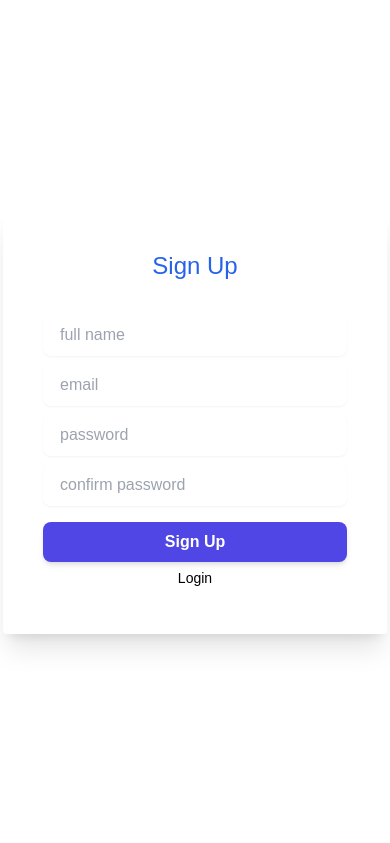
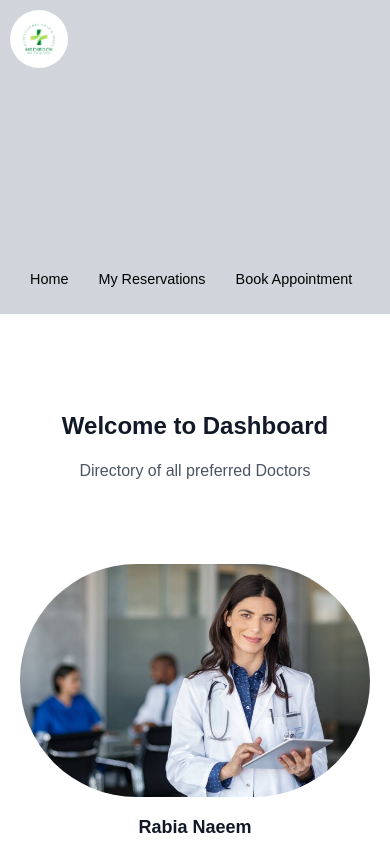
Before and after one commit to deyemiobaa/medibook-ui, a React (Create React App) app: page / in a window 390 px wide. Shown: the top 843 px of the page. Built offline with nearby package versions, Linux system fonts and the light colour scheme.

Commit message:
Update nav responsive

```diff
--- a/src/App.js
+++ b/src/App.js
@@ -3,12 +3,10 @@ import { Routes, Route } from 'react-router-dom';
 import Home from './components/Home/Home';
 import Specialization from './components/BookAppointment/BookAppointment';
 import SpecialCases from './components/MyReservations/MyReservations';
-import SignUpPage from './components/Authentication/SignUpPage/SignUpPage';
 
 function App() {
   return (
     <>
-    <SignUpPage />
       <Routes>
         <Route path="/" exact element={<Home />} />
         <Route path="/Specialization" exact element={<Specialization />} />
--- a/src/components/Home/Home.js
+++ b/src/components/Home/Home.js
@@ -3,7 +3,7 @@ import doctorImg from '../../assests/doctor1.jpg';
 import Navigation from '../Navigation/Navigation';
 
 const Home = () => (
-  <div className="flex">
+  <div className="sm:flex">
     <Navigation />
     <section className="text-gray-600 body-font overflow-scroll">
       <div className="container px-5 py-24 mx-auto">
--- a/src/components/Navigation/Navigation.js
+++ b/src/components/Navigation/Navigation.js
@@ -4,11 +4,11 @@ import logo from '../../assests/logo.png';
 
 export default function Navigation() {
   return (
-    <div className="navigation w-[25%] bg-gray-300  max-h-full flex flex-col max-h-full max-w-screen-sm:w-[100px]">
-      <div className="logo w-[70%] self-center">
+    <div className="navigation w-[100%]  sm:w-[25%] bg-gray-300  max-h-full flex flex-col sm:max-h-full ">
+      <div className="logo w-[20%] sm:w-[70%] p-[10px] sm:self-center">
         <img src={logo} className="logo rounded-full" alt="logo" />
       </div>
-      <div className="navLinks flex flex-col mt-44 pl-[15px]">
+      <div className="navLinks flex sm:flex-col mt-44 pl-[15px]">
         <NavLink exact to="/" activeClassName="nav-active" className="link-el hover:bg-[#97C02C] hover:text-[#fff] ease-in duration-300 text-[90%] font-medium mb-2 p-[15px]">Home</NavLink>
         <NavLink exact to="/Specialization" activeClassName="nav-active" className="link-el hover:bg-[#97C02C] hover:text-[#fff] ease-in duration-300 text-[90%] font-medium mb-2 p-[15px] whitespace-nowrap">My Reservations</NavLink>
         <NavLink exact to="/SpecialCases" activeClassName="nav-active" className="link-el hover:bg-[#97C02C] hover:text-[#fff] ease-in duration-300 text-[90%] font-medium mb-2 p-[15px] whitespace-nowrap">Book Appointment</NavLink>
```
